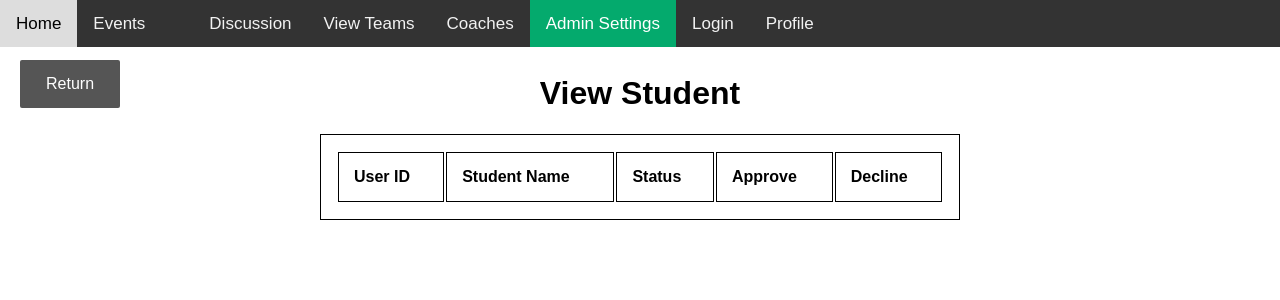
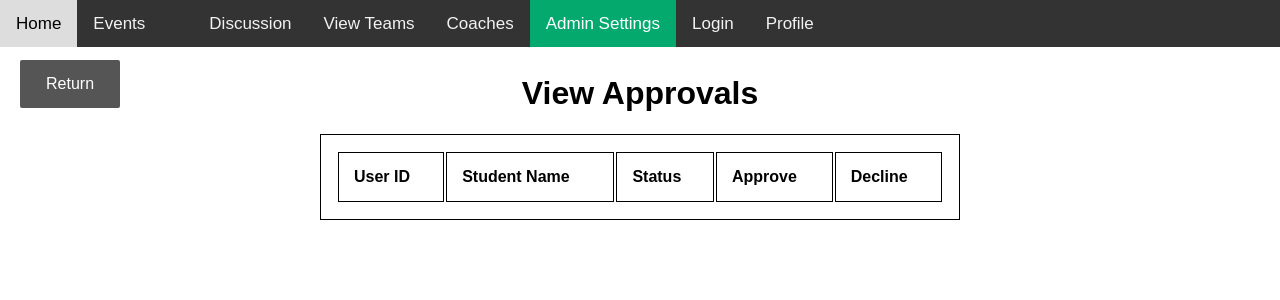
Before and after one commit to AZubair-Iron/csc340-prototype, a Spring Boot app: page /admin/view/approval in a window 1280 px wide; the page is wider, and only the part inside the window is pictured. Shown: the top 300 px of that part. Run offline with Spring Boot 4, Linux system fonts and the light colour scheme; data comes from the database, SQL or seed files in the repository; lists and menus that the app fills with data are empty.

Commit message:
fixed some headings

```diff
--- a/src/main/resources/templates/events-list.html
+++ b/src/main/resources/templates/events-list.html
@@ -29,6 +29,9 @@
 <br><br><br>
 
 <h1>Events List</h1>
+<br>
+
+<a data-th-href="@{/calendar/calendarForm}"><button>Create New Event</button></a>
 
 <div class="Section1">
     <table class="center" style="width:60%">
--- a/src/main/resources/templates/view-approval.html
+++ b/src/main/resources/templates/view-approval.html
@@ -5,7 +5,7 @@
   <meta name="viewport" content="width=device-width, initial-scale=1.0">
   <link rel="stylesheet" href="/css/navbar.css">
   <link rel="stylesheet" href="/css/stylehome.css">
-  <title>View Coaches</title>
+  <title>View Approvals</title>
   <link rel="icon" href="images/uncg-esports-dr-sh-800.jpg">
 </head>
 <body>
@@ -30,7 +30,7 @@
 <br>
 <br>
 
-<h1>View Student</h1>
+<h1>View Approvals</h1>
 
 
 <table class="center" style="width:50%">
--- a/src/main/resources/templates/view-coach-approval.html
+++ b/src/main/resources/templates/view-coach-approval.html
@@ -30,7 +30,7 @@
 <br>
 <br>
 
-<h1>View Student</h1>
+<h1>View Coach Applications</h1>
 
 
 <table class="center" style="width:50%">
```
